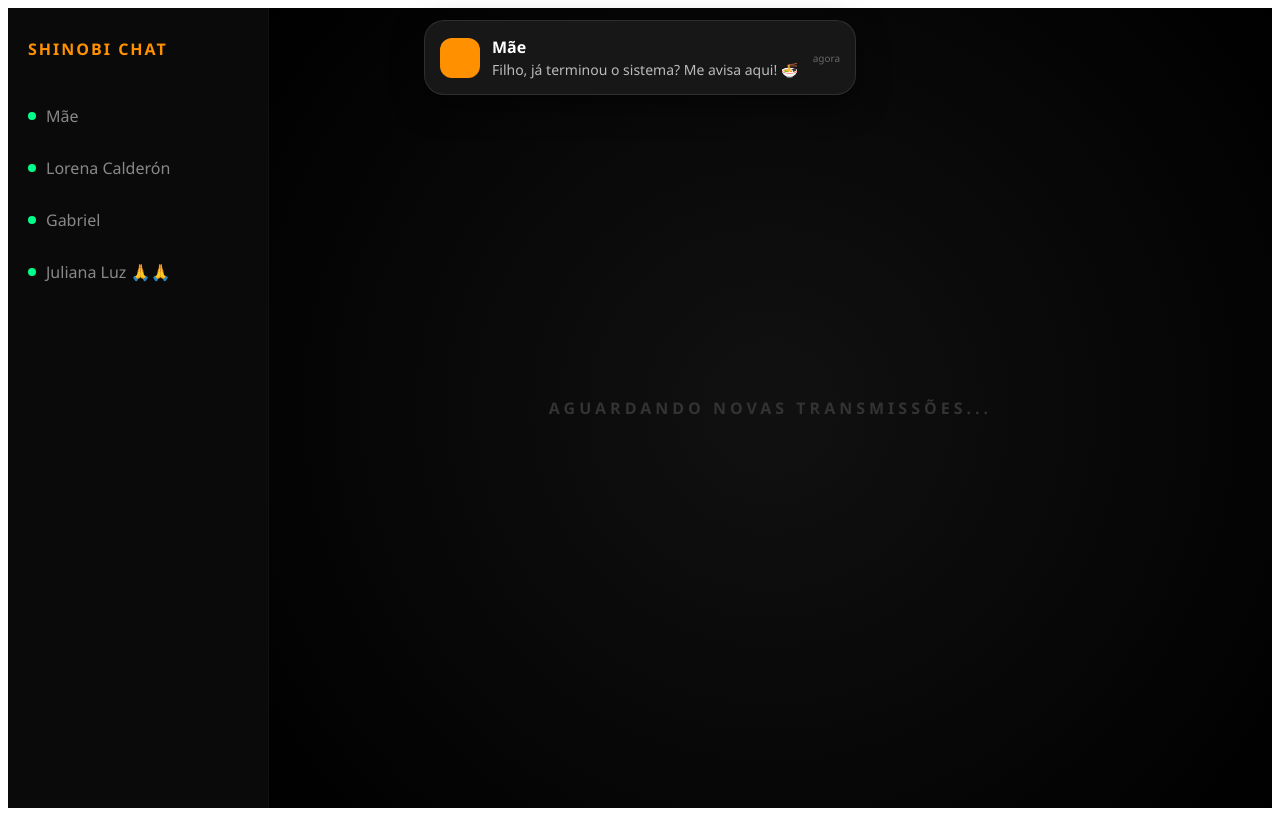
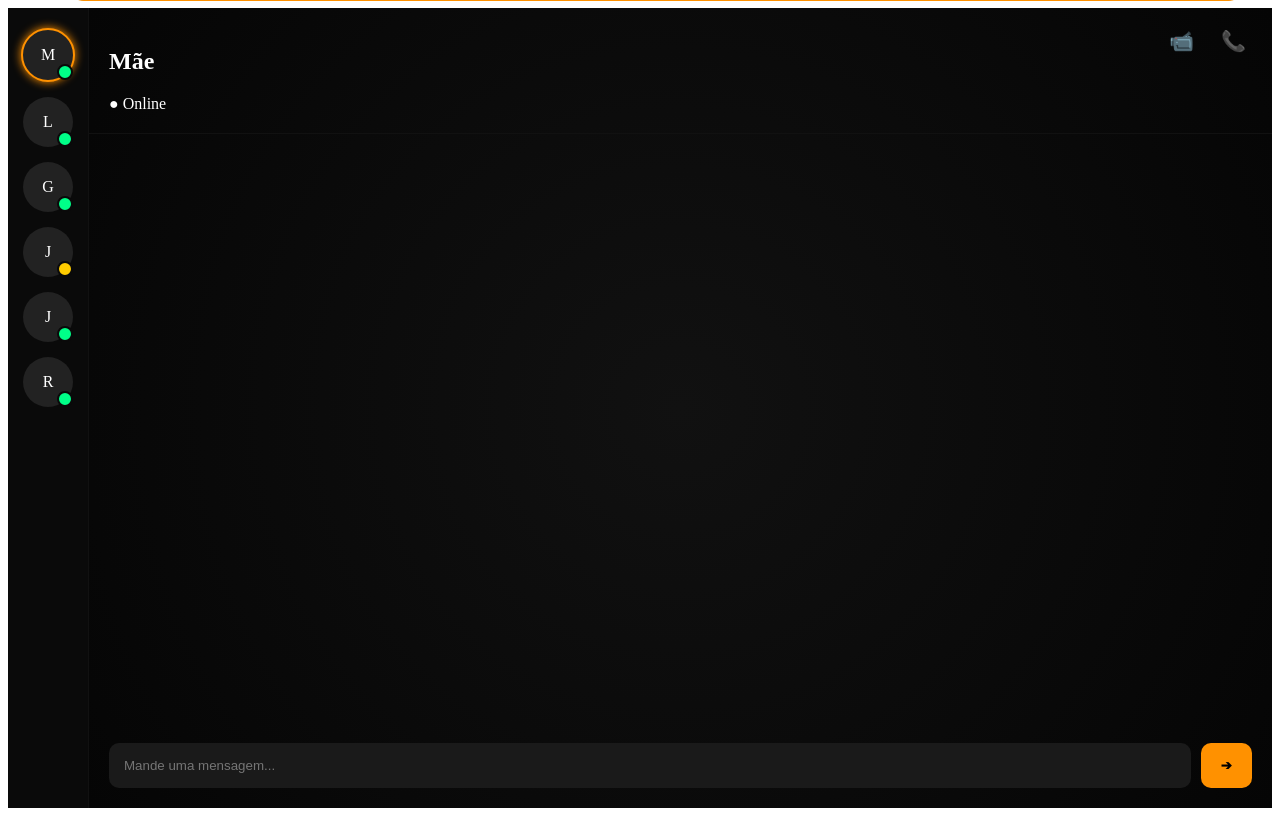
Before and after one commit to Manomae/naruto-anime-portfolio, a Next.js app: page / in a window 1280 px wide. Built offline with nearby package versions, Linux system fonts and the light colour scheme.

Commit message:
Update index.js

```diff
--- a/pages/index.js
+++ b/pages/index.js
@@ -1,140 +1,161 @@
-import React, { useState, useEffect } from 'react';
+import React, { useState, useEffect, useRef } from 'react';
 
-const NINJA_CONTACTS = [
-  { id: '1', name: "Mãe", status: "online", bio: "Ocupada na missão" },
-  { id: '2', name: "Lorena Calderón", status: "online", bio: "Disponível" },
-  { id: '3', name: "Gabriel", status: "online", bio: "Disponível para chat" },
-  { id: '5', name: "Juliana Luz 🙏🙏", status: "online", bio: "Ninja Médica" }
+// Contatos filtrados da sua agenda Google (vistos no seu vídeo)
+const CONTACTS = [
+  { id: '1', name: "Mãe", status: "online", initial: "M" },
+  { id: '2', name: "Lorena Calderón", status: "online", initial: "L" },
+  { id: '3', name: "Gabriel", status: "online", initial: "G" },
+  { id: '4', name: "Jeferson", status: "away", initial: "J" },
+  { id: '5', name: "Juliana Luz 🙏🙏", status: "online", initial: "J" },
+  { id: '6', name: "Roney de Oliveira Lima", status: "online", initial: "R" }
 ];
 
-export default function ShinobiOS() {
-  const [selectedContact, setSelectedContact] = useState(null);
-  const [showNotification, setShowNotification] = useState(false);
-  const [incomingMsg, setIncomingMsg] = useState(null);
+export default function ShinobiSystem() {
+  const [activeChat, setActiveChat] = useState(CONTACTS[0]);
+  const [messages, setMessages] = useState([]);
+  const [input, setInput] = useState('');
+  const [showNotify, setShowNotify] = useState(false);
+  const [isCalling, setIsCalling] = useState(false);
+  const videoRef = useRef(null);
 
-  // SIMULAÇÃO: Uma notificação chega 2 segundos após abrir o sistema
-  useEffect(() => {
-    const timer = setTimeout(() => {
-      setIncomingMsg({
-        contact: NINJA_CONTACTS[0], // "Mãe" manda mensagem
-        text: "Filho, já terminou o sistema? Me avisa aqui! 🍜"
-      });
-      setShowNotification(true);
+  // --- Lógica de Mensagem ---
+  const handleSend = () => {
+    if (!input.trim()) return;
+    const newMsg = { text: input, sender: 'me', time: new Date().toLocaleTimeString([], {hour: '2-digit', minute:'2-digit'}) };
+    setMessages([...messages, newMsg]);
+    setInput('');
+
+    // Simulação: Resposta natural da "Mãe" após 2 segundos
+    setTimeout(() => {
+      setShowNotify(true);
+      if (navigator.vibrate) navigator.vibrate([100, 50, 100]); // Vibração real no celular
     }, 2000);
-    return () => clearTimeout(timer);
-  }, []);
+  };
 
-  // FUNÇÃO: Abrir sistema direto pela notificação
-  const handleOpenFromNotify = () => {
-    setSelectedContact(incomingMsg.contact);
-    setShowNotification(false);
+  // --- Lógica de Chamada Real (WebRTC) ---
+  const startVideoCall = async () => {
+    setIsCalling(true);
+    try {
+      const stream = await navigator.mediaDevices.getUserMedia({ video: true, audio: true });
+      if (videoRef.current) videoRef.current.srcObject = stream;
+    } catch (err) {
+      console.error("Erro na câmera:", err);
+      setIsCalling(false);
+    }
+  };
+
+  const endCall = () => {
+    if (videoRef.current?.srcObject) {
+      videoRef.current.srcObject.getTracks().forEach(track => track.stop());
+    }
+    setIsCalling(false);
   };
 
   return (
     <div className="os-container">
+      {/* NOTIFICAÇÃO PUSH (NATURAL) */}
+      <div className={`notification ${showNotify ? 'show' : ''}`} onClick={() => setShowNotify(false)}>
+        <div className="notify-icon">💬</div>
+        <div className="notify-text">
+          <strong>{activeChat.name}</strong>
+          <p>Recebi! O sistema está ficando incrível. 🍜</p>
+        </div>
+      </div>
 
-      {/* NOTIFICAÇÃO REALISTA (HUD) */}
-      {showNotification && (
-        <div className="notification-toast" onClick={handleOpenFromNotify}>
-          <div className="notify-icon"></div>
-          <div className="notify-content">
-            <strong>{incomingMsg.contact.name}</strong>
-            <p>{incomingMsg.text}</p>
+      {/* TELA DE CHAMADA FULLSCREEN */}
+      {isCalling && (
+        <div className="call-overlay">
+          <video ref={videoRef} autoPlay playsInline />
+          <div className="call-info">
+            <h2>{activeChat.name}</h2>
+            <p>CONEXÃO NINJA ATIVA...</p>
           </div>
-          <span className="notify-time">agora</span>
+          <button className="hangup-btn" onClick={endCall}>✕</button>
         </div>
       )}
 
+      {/* SIDEBAR DE CONTATOS */}
       <aside className="sidebar">
-        <div className="sidebar-header">SHINOBI CHAT</div>
-        <div className="contact-list">
-          {NINJA_CONTACTS.map(c => (
-            <div
-              key={c.id}
-              className={`contact-item ${selectedContact?.id === c.id ? 'active' : ''}`}
-              onClick={() => setSelectedContact(c)}
-            >
-              <div className="dot"></div>
-              {c.name}
+        {CONTACTS.map(contact => (
+          <div
+            key={contact.id}
+            className={`contact-circle ${activeChat.id === contact.id ? 'active' : ''}`}
+            onClick={() => {setActiveChat(contact); setMessages([]);}}
+          >
+            {contact.initial}
+            <span className={`status-dot ${contact.status}`}></span>
+          </div>
+        ))}
+      </aside>
+
+      {/* CHAT PRINCIPAL */}
+      <main className="chat-area">
+        <header className="chat-header">
+          <div className="user-info">
+            <h2>{activeChat.name}</h2>
+            <span>{activeChat.status === 'online' ? '● Online' : '● Ocupado'}</span>
+          </div>
+          <div className="actions">
+            <button onClick={startVideoCall}>📹</button>
+            <button>📞</button>
+          </div>
+        </header>
+
+        <div className="message-history">
+          {messages.map((m, i) => (
+            <div key={i} className={`msg-bubble ${m.sender}`}>
+              {m.text}
+              <span className="msg-time">{m.time}</span>
             </div>
           ))}
         </div>
-      </aside>
 
-      <main className="main-chat">
-        {selectedContact ? (
-          <div className="chat-active">
-            <header><h2>{selectedContact.name}</h2></header>
-            <div className="messages-box">
-              <div className="msg-received">Conexão segura estabelecida com {selectedContact.name}...</div>
-              {selectedContact.id === '1' && (
-                <div className="msg-incoming">{incomingMsg?.text}</div>
-              )}
-            </div>
-            <footer className="input-area">
-              <input placeholder="Responder..." />
-              <button>Enviar</button>
-            </footer>
-          </div>
-        ) : (
-          <div className="idle-screen">Aguardando novas transmissões...</div>
-        )}
+        <footer className="input-bar">
+          <input
+            value={input}
+            onChange={(e) => setInput(e.target.value)}
+            onKeyPress={(e) => e.key === 'Enter' && handleSend()}
+            placeholder="Mande uma mensagem..."
+          />
+          <button onClick={handleSend}>➔</button>
+        </footer>
       </main>
 
       <style jsx>{`
-        .os-container { display: flex; height: 100vh; background: #000; color: white; font-family: 'Segoe UI', sans-serif; overflow: hidden; }
+        .os-container { display: flex; height: 100vh; background: #050505; color: white; overflow: hidden; }
 
-        /* ANIMAÇÃO DA NOTIFICAÇÃO */
-        .notification-toast {
-          position: fixed;
-          top: 20px;
-          left: 50%;
-          transform: translateX(-50%);
-          width: 90%;
-          max-width: 400px;
-          background: rgba(25, 25, 25, 0.95);
-          backdrop-filter: blur(10px);
-          padding: 15px;
-          border-radius: 20px;
-          display: flex;
-          align-items: center;
-          gap: 12px;
-          border: 1px solid rgba(255, 255, 255, 0.1);
-          box-shadow: 0 10px 30px rgba(0,0,0,0.5);
-          z-index: 9999;
-          cursor: pointer;
-          animation: slideDown 0.5s cubic-bezier(0.18, 0.89, 0.32, 1.28);
-        }
+        /* Notificação */
+        .notification { position: fixed; top: -100px; left: 5%; width: 90%; background: #1a1a1a; padding: 15px; border-radius: 20px; display: flex; gap: 15px; transition: 0.5s; z-index: 1000; border: 1px solid #ff9100; }
+        .notification.show { top: 20px; }
 
-        @keyframes slideDown {
-          from { top: -100px; opacity: 0; }
-          to { top: 20px; opacity: 1; }
-        }
+        /* Chamada */
+        .call-overlay { position: fixed; inset: 0; background: black; z-index: 2000; display: flex; flex-direction: column; align-items: center; }
+        video { width: 100%; height: 100%; object-fit: cover; }
+        .call-info { position: absolute; top: 10%; text-align: center; width: 100%; }
+        .hangup-btn { position: absolute; bottom: 50px; background: #ff3b30; width: 70px; height: 70px; border-radius: 50%; border: none; color: white; font-size: 30px; }
 
-        .notify-icon { width: 40px; height: 40px; background: #ff9100; border-radius: 12px; }
-        .notify-content { flex: 1; }
-        .notify-content p { font-size: 14px; margin: 2px 0 0; color: #bbb; }
-        .notify-time { font-size: 10px; color: #666; }
+        /* Sidebar */
+        .sidebar { width: 80px; background: #0a0a0a; display: flex; flex-direction: column; align-items: center; padding-top: 20px; gap: 15px; border-right: 1px solid #111; }
+        .contact-circle { width: 50px; height: 50px; background: #222; border-radius: 50%; display: flex; align-items: center; justify-content: center; position: relative; cursor: pointer; }
+        .active { border: 2px solid #ff9100; box-shadow: 0 0 10px #ff9100; }
+        .status-dot { position: absolute; bottom: 0; right: 0; width: 12px; height: 12px; border-radius: 50%; border: 2px solid #0a0a0a; }
+        .online { background: #00ff88; }
+        .away { background: #ffcc00; }
 
-        /* LAYOUT BASE */
-        .sidebar { width: 260px; background: #0a0a0a; border-right: 1px solid #111; }
-        .sidebar-header { padding: 30px 20px; font-weight: 900; letter-spacing: 2px; color: #ff9100; }
-        .contact-item { padding: 15px 20px; display: flex; align-items: center; gap: 10px; cursor: pointer; color: #888; }
-        .active { background: #111; color: #ff9100; border-right: 3px solid #ff9100; }
-        .dot { width: 8px; height: 8px; background: #00ff88; border-radius: 50%; }
+        /* Chat */
+        .chat-area { flex: 1; display: flex; flex-direction: column; background: radial-gradient(circle at center, #111 0%, #050505 100%); }
+        .chat-header { padding: 20px; border-bottom: 1px solid #111; display: flex; justify-content: space-between; }
+        .actions button { background: none; border: none; color: white; font-size: 20px; margin-left: 15px; cursor: pointer; }
 
-        .main-chat { flex: 1; background: radial-gradient(circle at center, #111 0%, #000 100%); display: flex; align-items: center; justify-content: center; }
-        .chat-active { width: 100%; height: 100%; display: flex; flex-direction: column; }
-        .chat-active header { padding: 20px; border-bottom: 1px solid #111; }
-        .messages-box { flex: 1; padding: 20px; display: flex; flex-direction: column; gap: 15px; }
-        .msg-incoming { background: #222; padding: 12px; border-radius: 0 15px 15px 15px; align-self: flex-start; max-width: 80%; }
-        .msg-received { color: #555; font-size: 12px; text-align: center; width: 100%; }
+        .message-history { flex: 1; padding: 20px; display: flex; flex-direction: column; gap: 10px; overflow-y: auto; }
+        .msg-bubble { max-width: 75%; padding: 12px; border-radius: 15px; font-size: 15px; position: relative; }
+        .me { align-self: flex-end; background: #ff9100; color: black; font-weight: bold; }
+        .received { align-self: flex-start; background: #222; }
+        .msg-time { font-size: 10px; opacity: 0.6; display: block; margin-top: 5px; }
 
-        .input-area { padding: 20px; display: flex; gap: 10px; }
-        input { flex: 1; background: #111; border: 1px solid #222; padding: 15px; border-radius: 10px; color: white; outline: none; }
-        button { background: #ff9100; border: none; padding: 0 20px; border-radius: 10px; font-weight: bold; cursor: pointer; }
-
-        .idle-screen { color: #333; font-weight: bold; text-transform: uppercase; letter-spacing: 4px; }
+        .input-bar { padding: 20px; display: flex; gap: 10px; }
+        input { flex: 1; background: #1a1a1a; border: none; padding: 15px; border-radius: 10px; color: white; outline: none; }
+        footer button { background: #ff9100; border: none; padding: 0 20px; border-radius: 10px; font-weight: bold; }
       `}</style>
     </div>
   );
```
